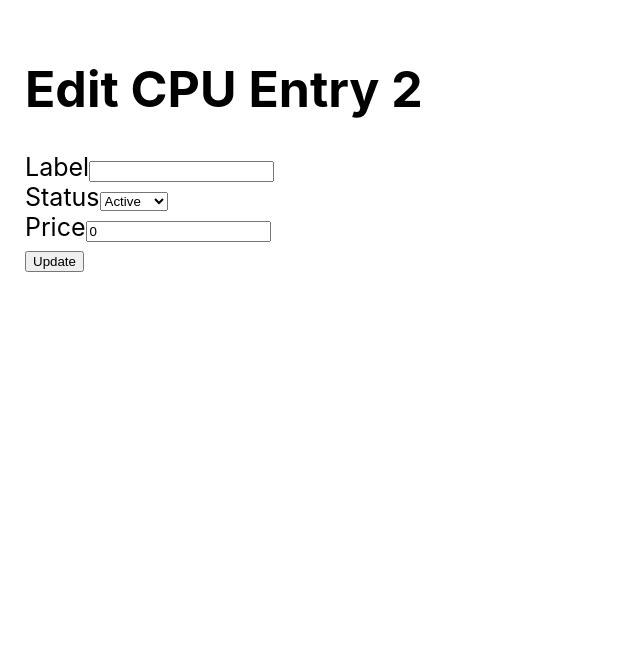
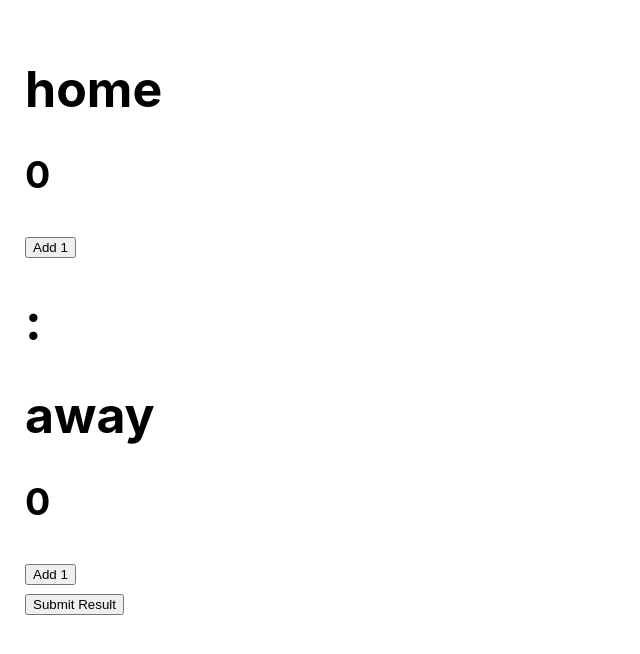
Before and after one commit to longhuo/CF05-React, a React (Create React App) app: page / in a window 1280 px wide. Shown: the top 654 px of the page, without its empty margins (0-640 px from the left). Built offline with nearby package versions, Linux system fonts and the light colour scheme; no server answers; the HTML template or start-up script is replaced by a standard one.

Commit message:
update form example

```diff
--- a/src/App.js
+++ b/src/App.js
@@ -13,7 +13,7 @@ function App() {
     console.log("123")
   return (
     <div className="jumbotron d-flex align-items-center min-vh-100">
-      <Form/>
+      <Score/>
 
     </div>
   );
--- a/src/components/Form.js
+++ b/src/components/Form.js
@@ -1,14 +1,13 @@
 import React from 'react';
 
-export default class CPUForm extends React.Component {
+export default class Form extends React.Component {
     constructor(props) {
         console.log('constructor')
         super(props);
         this.state = {
             status: "",
-            core: "",
-            speed: "",
-            price: 0
+            price: 0,
+            label: ""
         }
     }
 
@@ -16,7 +15,9 @@ export default class CPUForm extends React.Component {
         fetch("http://localhost:8080/v1/cpus/2", {
             method: "GET",
         }).then(response => response.json()).then(response => {
-            console.log(response);
+            this.setState({
+                ...response.result
+            })
         })
     }
 
@@ -55,7 +56,7 @@ export default class CPUForm extends React.Component {
                                 </div>
                                 <div className={"form-group"}>
                                     <label className="form-label">Status</label>
-                                    <select className="form-control" value={this.state.status} name="core" onChange={this.handleInputChange}>
+                                    <select className="form-control" value={this.state.status} name="status" onChange={this.handleInputChange}>
                                         <option value="Active">Active</option>
                                         <option value="Inactive">Inactive</option>
                                     </select>
```
